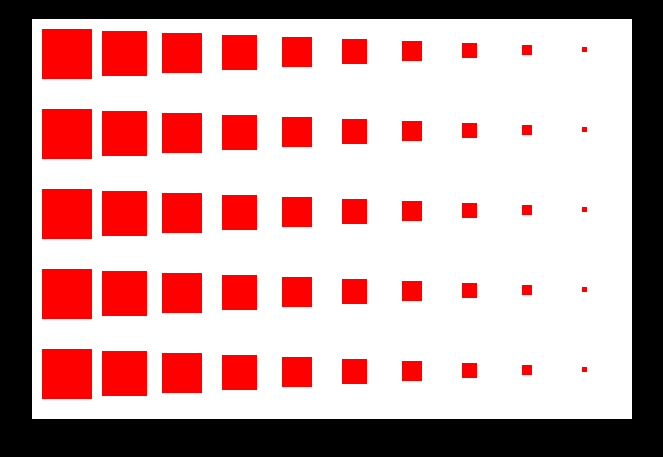
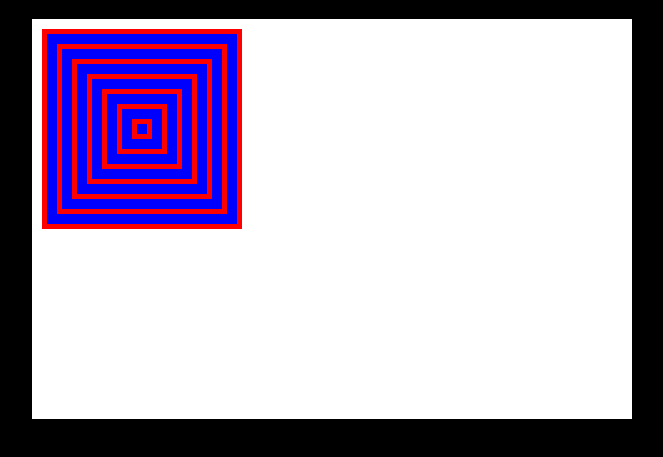
Before and after one commit to WeebySqueezy/Geometry-Challenge, a plain HTML site: page index.html in a window 1280 px wide. Shown: the part 61-518 px from the top of the page, without its empty margins (308-971 px from the left). Drawn offline with Linux system fonts and the light colour scheme.

Commit message:
varying squares

```diff
--- a/index.html
+++ b/index.html
@@ -24,26 +24,29 @@
     var ctx = canvas.getContext("2d");
     var x = 10;
     var y = 10;
-    var size = 50;
+    var size = 200;
 	var i;
-
 	var rowCount = 10;
 	var r;
+    var check = false;
+
+	for(r =0; r < 20; r++) {
+	if(r % 3 == 0) {
+    ctx.fillStyle = "red";
+
+    }
+    else {
+    ctx.fillStyle = "blue"
+
+    }
 
 
+	ctx.fillRect(x,y,size,size);
+    size -=10;
+    y+= 5;
+	x += 5;
 
-	for ( i = 0; i < rowCount; i++) {
-	for(r =0; r < rowCount; r++) {
-	ctx.fillStyle = "red";
-	ctx.fillRect(x,y,size,size);
-	x += 60;
-        size -= 5;
-        y+=2;
-	}
-        y+= 60;
-	x = 10;
-	size = 50;
-}
+    }
 </script>
 </body>
 </html>
```
